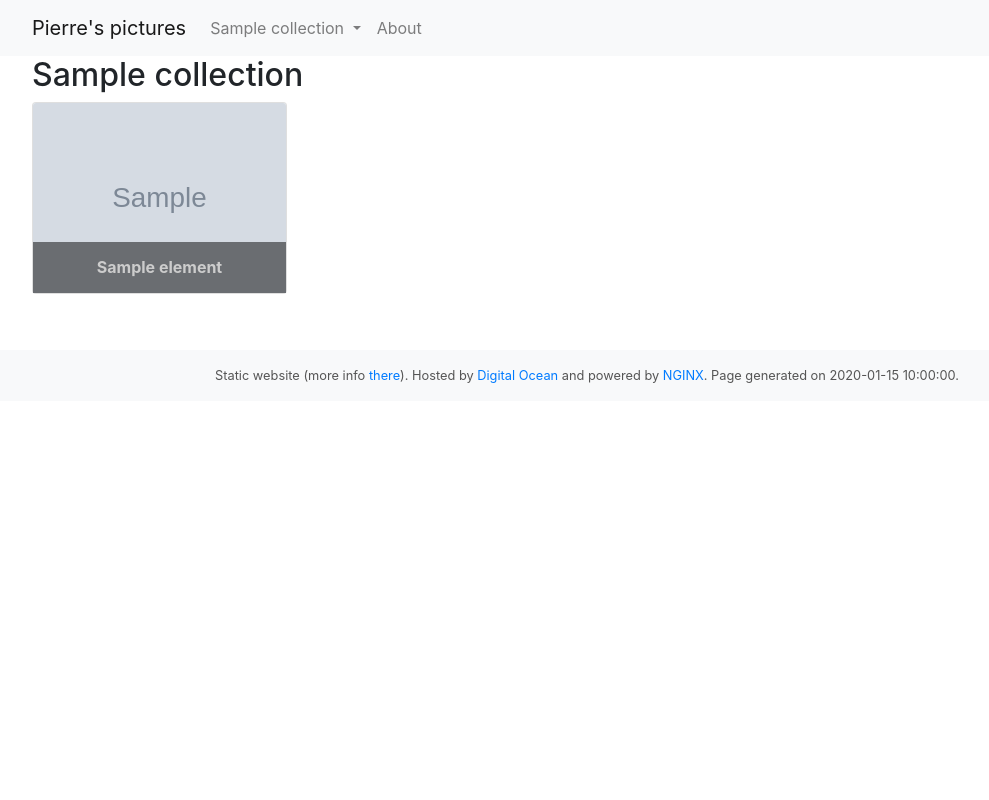
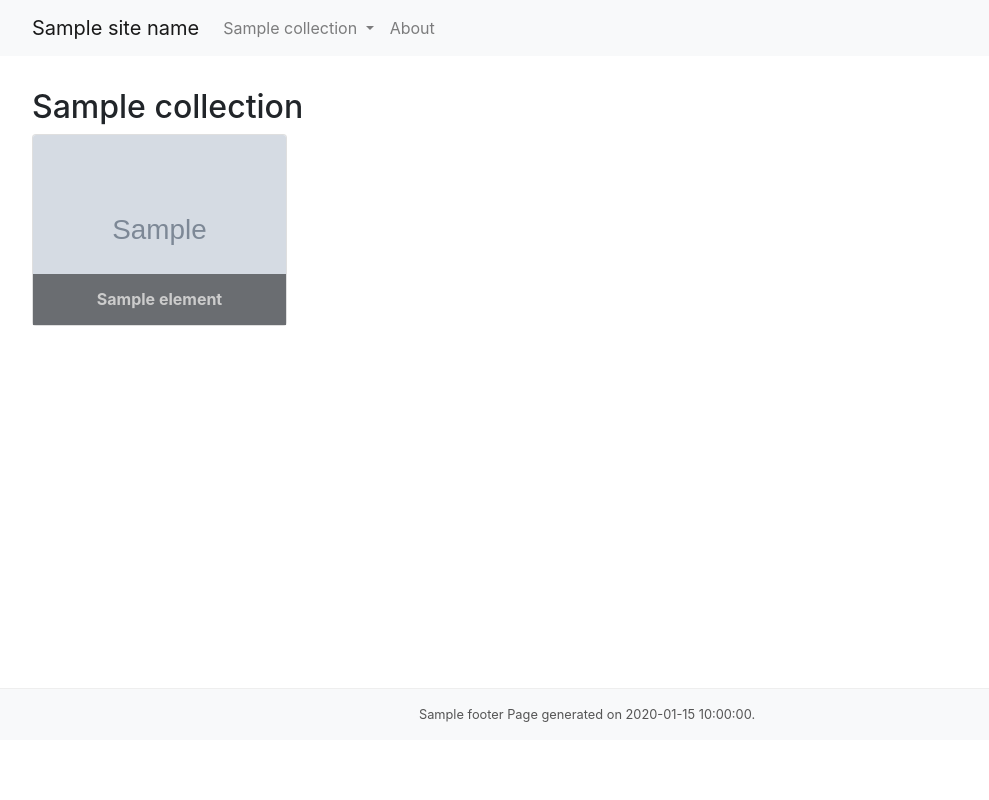
Before and after one commit to pierre-24/pics.pierrebeaujean.net, a Python web app: template templates/index.html in a window 1280 px wide. Shown: the whole page, without its empty margins (53-1042 px from the left). Run offline with Jinja, Linux system fonts and the light colour scheme; the template is opened without the code that fills it: most values are stand-ins (such as "Sample title", 1, 10 or a date in 2020); grey boxes marked "Sample" are stand-in pictures; some libraries are stand-ins or nearby versions.

Commit message:
even less magic

```diff
--- a/templates/base.ext.html
+++ b/templates/base.ext.html
@@ -4,7 +4,7 @@
     <meta charset="utf-8">
     <meta name="viewport" content="width=device-width, initial-scale=1, shrink-to-fit=no">
 
-    <title>Pierre's pictures &gt; {% block page_title %}{% endblock %}</title>
+    <title>{{ site_name }} &gt; {% block page_title %}{% endblock %}</title>
 
     {% block style %}
         <link rel="stylesheet" href="https://stackpath.bootstrapcdn.com/bootstrap/4.5.2/css/bootstrap.min.css" integrity="sha384-JcKb8q3iqJ61gNV9KGb8thSsNjpSL0n8PARn9HuZOnIxN0hoP+VmmDGMN5t9UJ0Z" crossorigin="anonymous">
@@ -14,7 +14,7 @@
 <body>
     <nav class="navbar navbar-expand-lg navbar-light bg-light">
     <div class="container">
-        <a class="navbar-brand" href="index.html">Pierre's pictures</a>
+        <a class="navbar-brand" href="index.html">{{ site_name }}</a>
             <button class="navbar-toggler" type="button" data-toggle="collapse" data-target="#navbarNavAltMarkup" aria-controls="navbarNavAltMarkup" aria-expanded="false" aria-label="Toggle navigation">
             <span class="navbar-toggler-icon"></span>
         </button>
@@ -49,8 +49,7 @@
 
         <footer class="footer">
           <div class="container">
-              Static website (more info <a href="about.html">there</a>).
-              Hosted by <a href="https://www.digitalocean.com/">Digital Ocean</a> and powered by <a href="http://nginx.org/">NGINX</a>.
+              {{ footer|safe }}
               Page generated on {{ now }}.
           </div>
         </footer>
--- a/templates/style.css
+++ b/templates/style.css
@@ -1,3 +1,23 @@
+html, body {
+    height: 100%;
+}
+
+main {
+    min-height: calc(100% - 200px); /*  = Header size (56px) + footer size (136px) */
+    margin: 0;
+    padding-top: 32px;
+}
+
+footer {
+    margin-top: 32px;
+    padding: 16px;
+    background-color: #f8f9fa;
+    font-size: 80%;
+    color: #555;
+    text-align: center;
+    border-top: 1px solid #eee;
+}
+
 .card-columns {
   column-count: 2;
 }
@@ -15,20 +35,23 @@
 }
 
 .card-overlay h5 {
-    position: absolute; bottom: 0; padding: 1rem; margin: 0; width: 100%;
-    color: #ccc; font-size: 1rem; font-weight: bold; text-align: center;
+    position: absolute;
+    bottom: 0;
+    padding: 1rem;
+    margin: 0;
+    width: 100%;
+    color: #ccc;
+    font-size: 1rem;
+    font-weight: bold;
+    text-align: center;
     background-color: rgba(0,0,0,0.5)
 }
 
 .card:hover .card-overlay h5 {
-    color: white; bottom: unset; top: 50%; transform: translateY(-50%); height: 100%; padding-top: 33%;
+    color: white;
+    bottom: unset;
+    top: 50%;
+    transform: translateY(-50%);
+    height: 100%;
+    padding-top: 33%;
 }
-
-footer {
-    margin-top: 32px;
-    padding: 16px;
-    background-color: #f8f9fa;
-    font-size: 80%;
-    color: #555;
-    text-align: center;
-}
```
Also changed, not shown: main.py (+10 -3 lines), mosgal/writers.py (+19 -21 lines), README.md, 2 other files.
